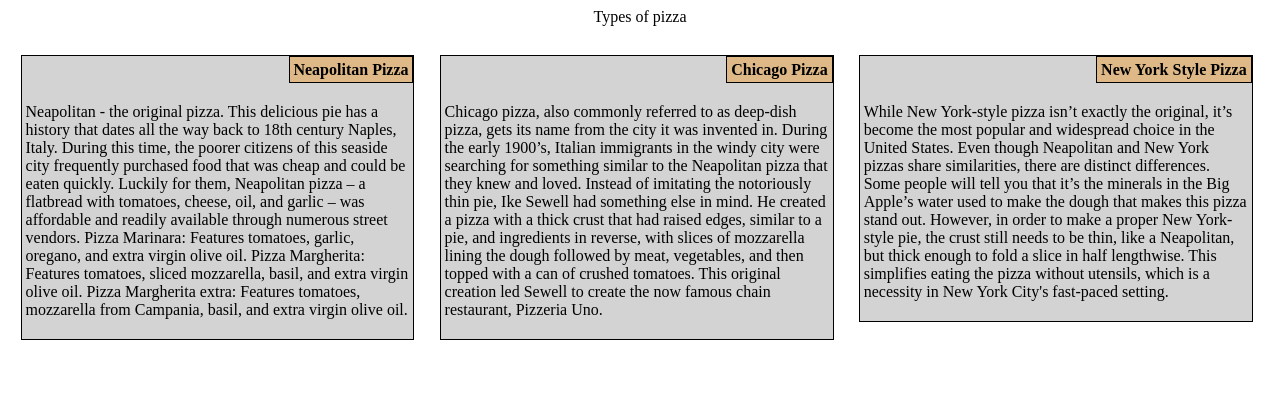
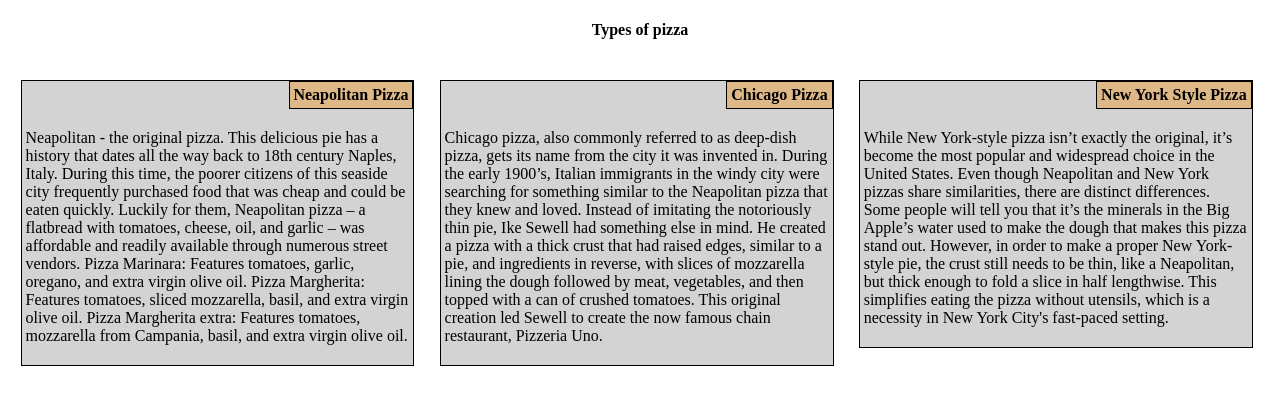
Before and after one commit to ashutosh-pal/htmlcssjsModule2, a plain HTML site: page index.html in a window 1280 px wide. Drawn offline with Linux system fonts and the light colour scheme.

Commit message:
Update project.css

```diff
--- a/css/project.css
+++ b/css/project.css
@@ -26,6 +26,9 @@
 
 .header{
     text-align: center;
+    font-family: "Times New Roman", Times, serif;
+    font-weight: bold;
+    padding: 1%;
 }
 /******************************************/
 
```
